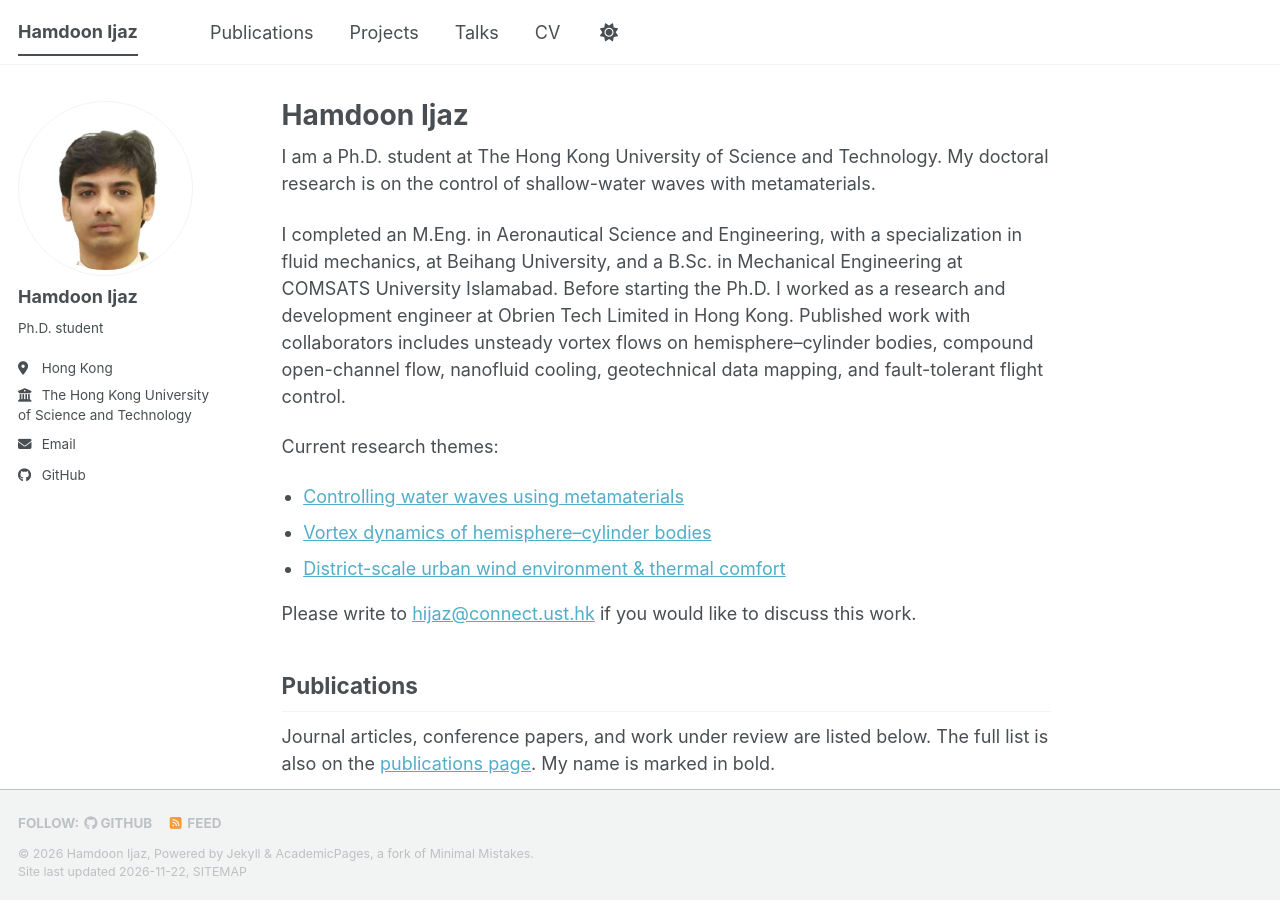
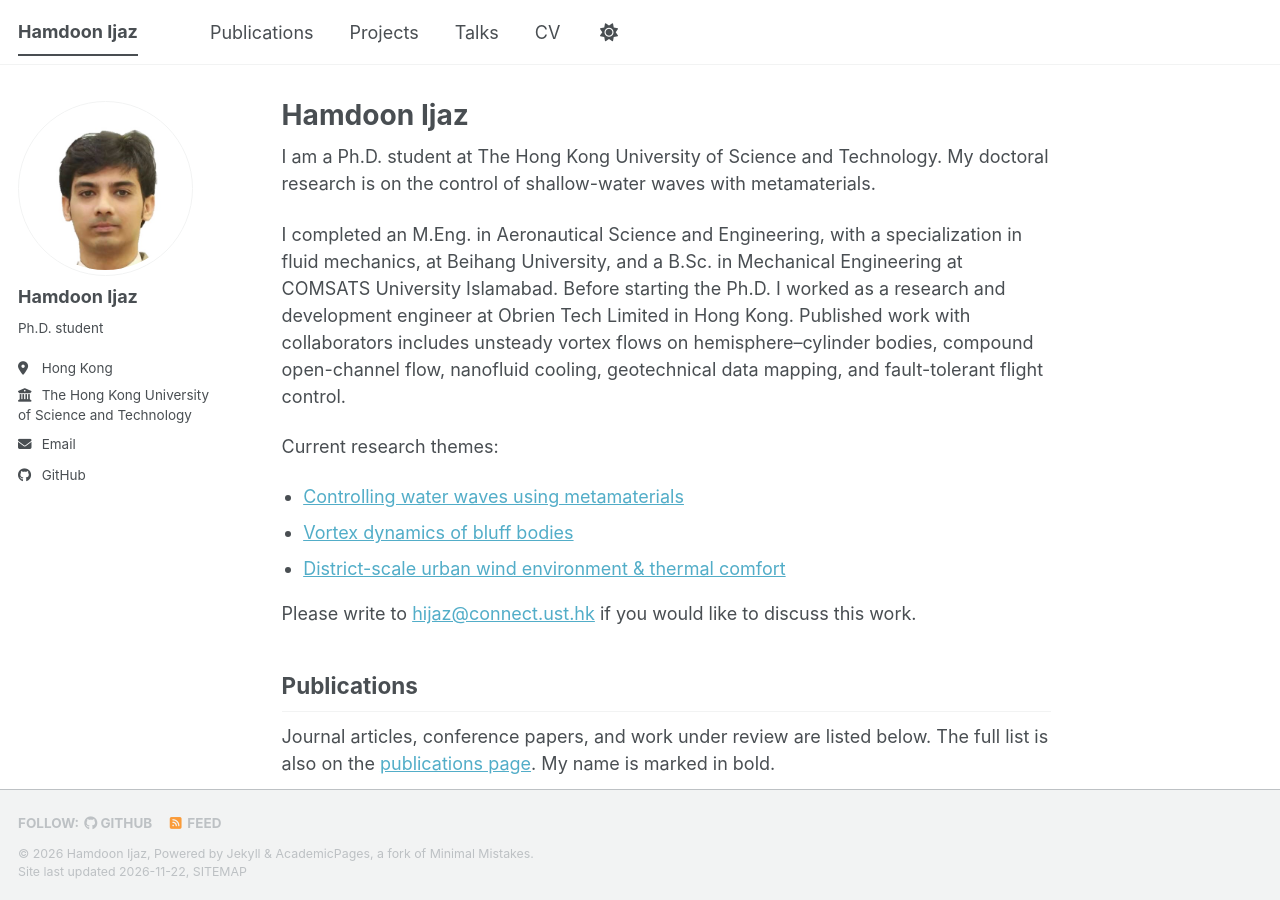
Before and after one commit to Hamdoon-UST/Hamdoon-UST.github.io, a Jekyll site: the page built from _pages/about.md, in a window 1280 px wide and 900 px high. Built offline with Jekyll 4.4.1, drawn with Linux system fonts in a browser that asks for light colours; a style sheet for code colours, icons or effects is not loaded.

Commit message:
Update about.md

```diff
--- a/_pages/about.md
+++ b/_pages/about.md
@@ -15,7 +15,7 @@ Current research themes:
 
 <ul class="research-themes">
   <li><a href="{{ '/projects/wave-metamaterials/' | relative_url }}">Controlling water waves using metamaterials</a></li>
-  <li><a href="{{ '/projects/hemisphere-cylinder/' | relative_url }}">Vortex dynamics of hemisphere–cylinder bodies</a></li>
+  <li><a href="{{ '/projects/hemisphere-cylinder/' | relative_url }}">Vortex dynamics of bluff bodies</a></li>
   <li><a href="{{ '/projects/urban-airflow/' | relative_url }}">District-scale urban wind environment & thermal comfort</a></li>
 </ul>
 
```
